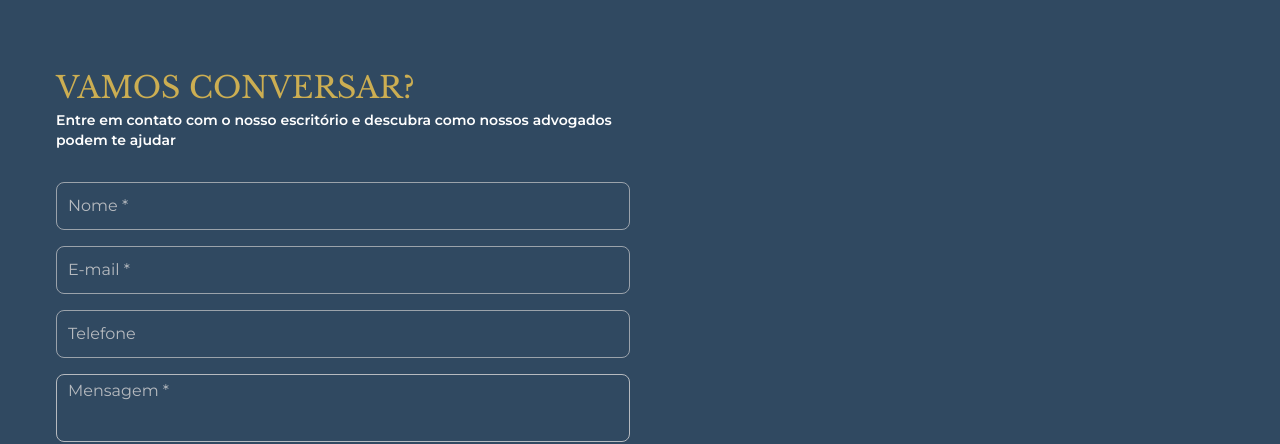
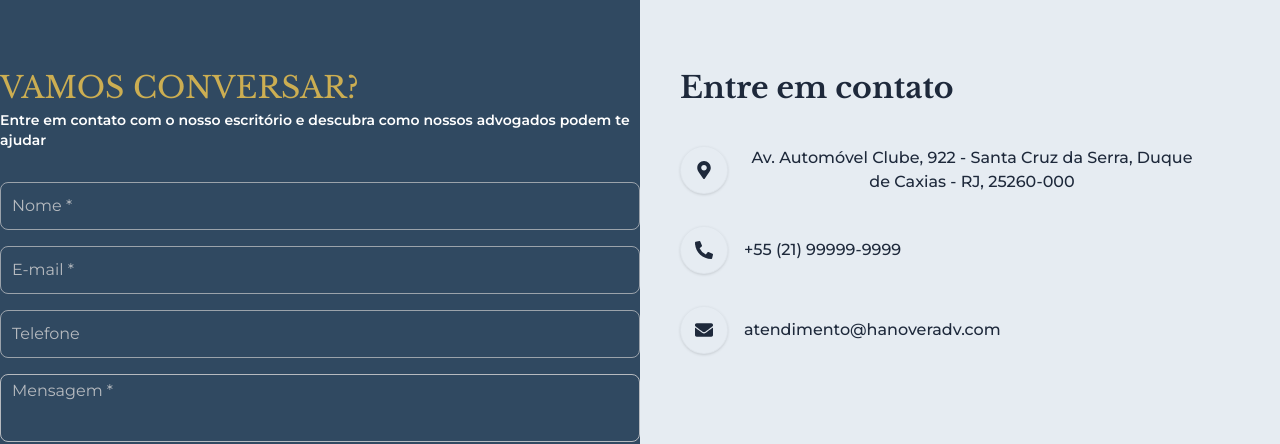
Before and after one commit to Wudson-Batista/hanover_advocacia, a React (Vite) app: page / in a window 1280 px wide. Shown: the part 2550-2994 px from the top of the page. Built offline with nearby package versions, Linux system fonts and the light colour scheme.

Commit message:
Contact section

```diff
--- a/src/Components/sections/ContactSection.jsx
+++ b/src/Components/sections/ContactSection.jsx
@@ -1,12 +1,32 @@
 import React from 'react'
 import Form from '../Form'
 import Map from '../Map'
+import { FaPhoneAlt, FaMapMarkerAlt, FaEnvelope } from 'react-icons/fa'
+import ContactInfo from '../ContactInfo'
 
 function ContactSection() {
     return (
         <section className='mb-16 bg-about'>
-            <div className='container grid grid-cols-2 gap-5'>
+            <div className='grid lg:grid-cols-2'>
                 <Form></Form>
+                <div className='contact-info bg-blue-grey-100 max-lg:container lg:pe-20 py-20 lg:pl-10'>
+                    <h3 className='font-semibold md:text-3xl text-xl mb-1  font-serif'>Entre em contato</h3>
+                    <div className="contact-infos mt-10 flex flex-col gap-8">
+                        <ContactInfo
+                            icon={<FaMapMarkerAlt className='text-lg'></FaMapMarkerAlt>}
+                            info='Av. Automóvel Clube, 922 - Santa Cruz da Serra, Duque de Caxias - RJ, 25260-000'
+                        />
+                        <ContactInfo
+                            icon={<FaPhoneAlt className='text-lg'></FaPhoneAlt>}
+                            info='+55 (21) 99999-9999'
+                        />
+                        <ContactInfo
+                            icon={<FaEnvelope className='text-lg'></FaEnvelope>}
+                            info='atendimento@hanoveradv.com'
+                        />
+
+                    </div>
+                </div>
             </div>
             <Map></Map>
 
```
